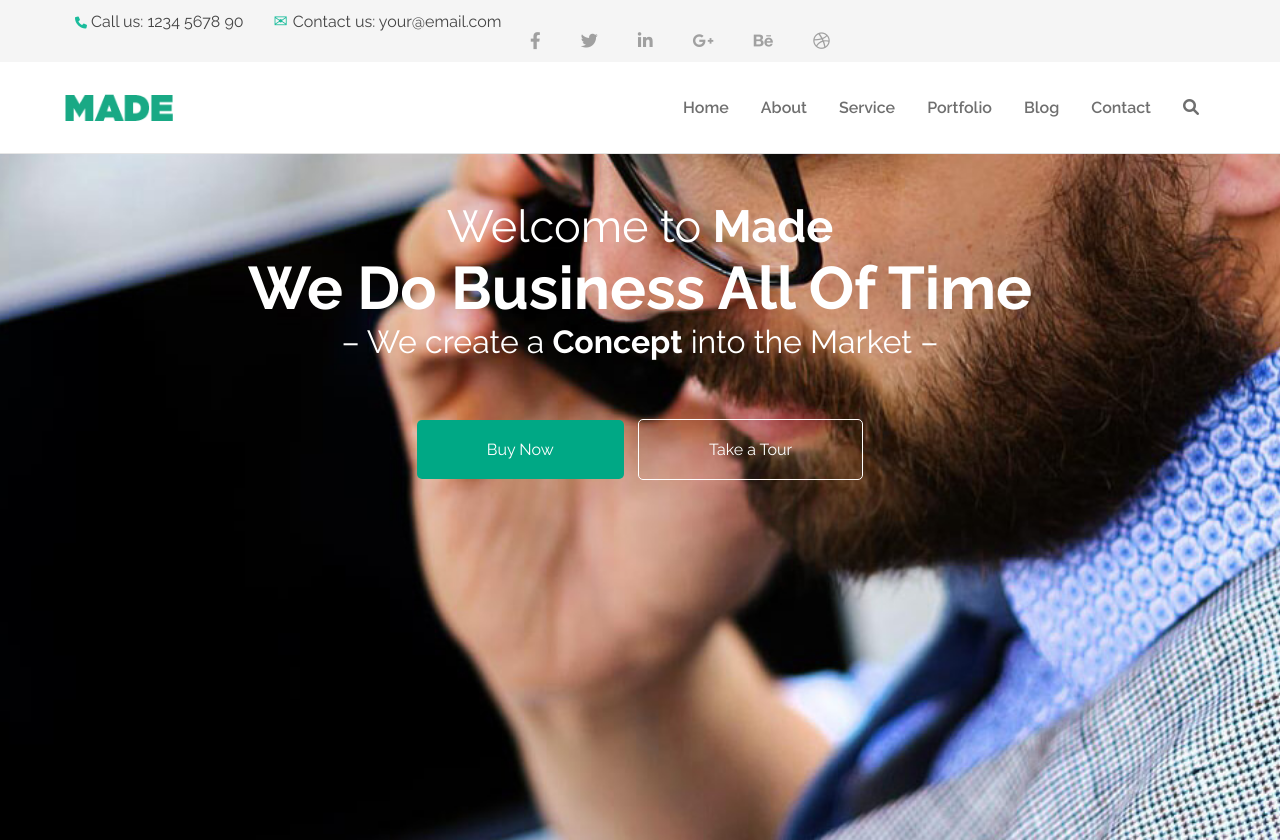
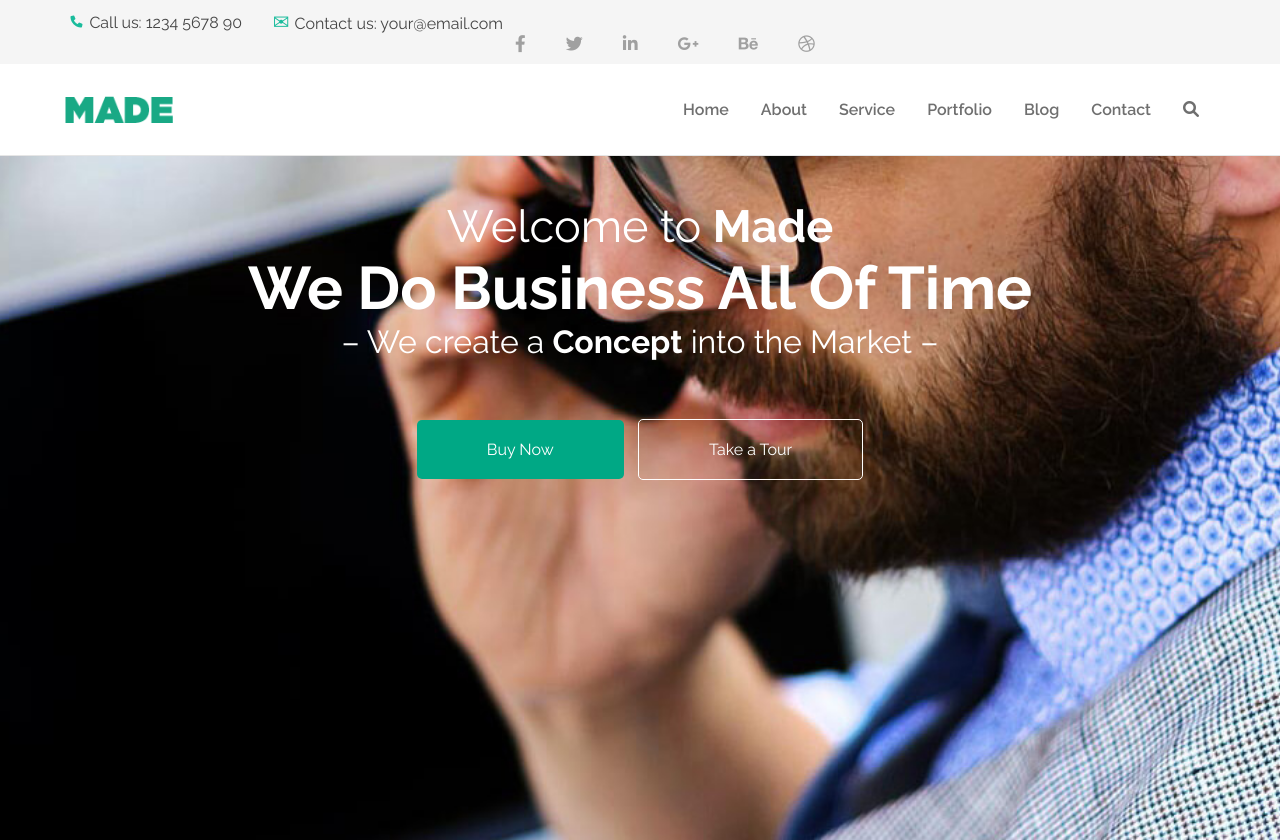
Before and after one commit to JosephAjigboteso/web-design-2, a plain HTML site: page index.html in a window 1280 px wide. Shown: the top 840 px of the page. Drawn offline with Linux system fonts and the light colour scheme.

Commit message:
worked on the scroll behaviour of the page and the header section

```diff
--- a/index.html
+++ b/index.html
@@ -15,8 +15,8 @@
 <body>
     <header class="page-header">
         <div class="top-social">
-            <div class="contact">
-                <p><a href="#"><i class="fa fa-phone phone"></i></a> Call us: 1234 5678 90
+            <div class="number">
+                <p><a href="#"><i class="fa fa-phone phone"></i></a>Call us: 1234 5678 90
                 </p>
             </div>
             <div class="mail">
--- a/style.css
+++ b/style.css
@@ -90,6 +90,10 @@ video {
     vertical-align: baseline;
 }
 
+html {
+    scroll-behavior: smooth;
+}
+
 body {
     box-sizing: border-box;
     -webkit-box-sizing: border-box;
@@ -106,7 +110,6 @@ a {
 #home,
 #blog,
 #about {
-    scroll-behavior: smooth;
     scroll-margin-top: 135px;
 }
 
@@ -123,35 +126,36 @@ a {
     flex-wrap: wrap;
     align-items: center;
     background-color: rgb(245, 245, 245);
-    padding: 11px 0;
-    vertical-align: center;
+    padding: 10px 0;
 }
 
-.contact {
+.number {
     font-size: 16px;
     color: #444444;
     font-weight: 400;
-    margin-left: 75px;
+    margin-left: 5.5%;
 }
 
 .mail {
     font-size: 16px;
     color: #444444;
     font-weight: 400;
-    margin-left: 30px;
+    margin-left: 2.4%;
+    align-self: center;
 }
 
 .mail-icon {
     color: #1abc9c;
     padding-right: 5px;
-    font-size: 17px;
-    align-self: baseline;
+    font-size: 20px;
 }
 
 .phone {
     color: #1abc9c;
     font-size: 12px;
-    align-self: center;
+    vertical-align: top;
+    padding-right: 7px;
+    padding-top: 3px;
 }
 
 .phone:hover {
@@ -167,7 +171,7 @@ a {
     list-style: none;
     font-size: 17px;
     font-weight: 700;
-    margin-left: 510px;
+    margin-left: 495px;
 }
 
 .social-list li a {
```
